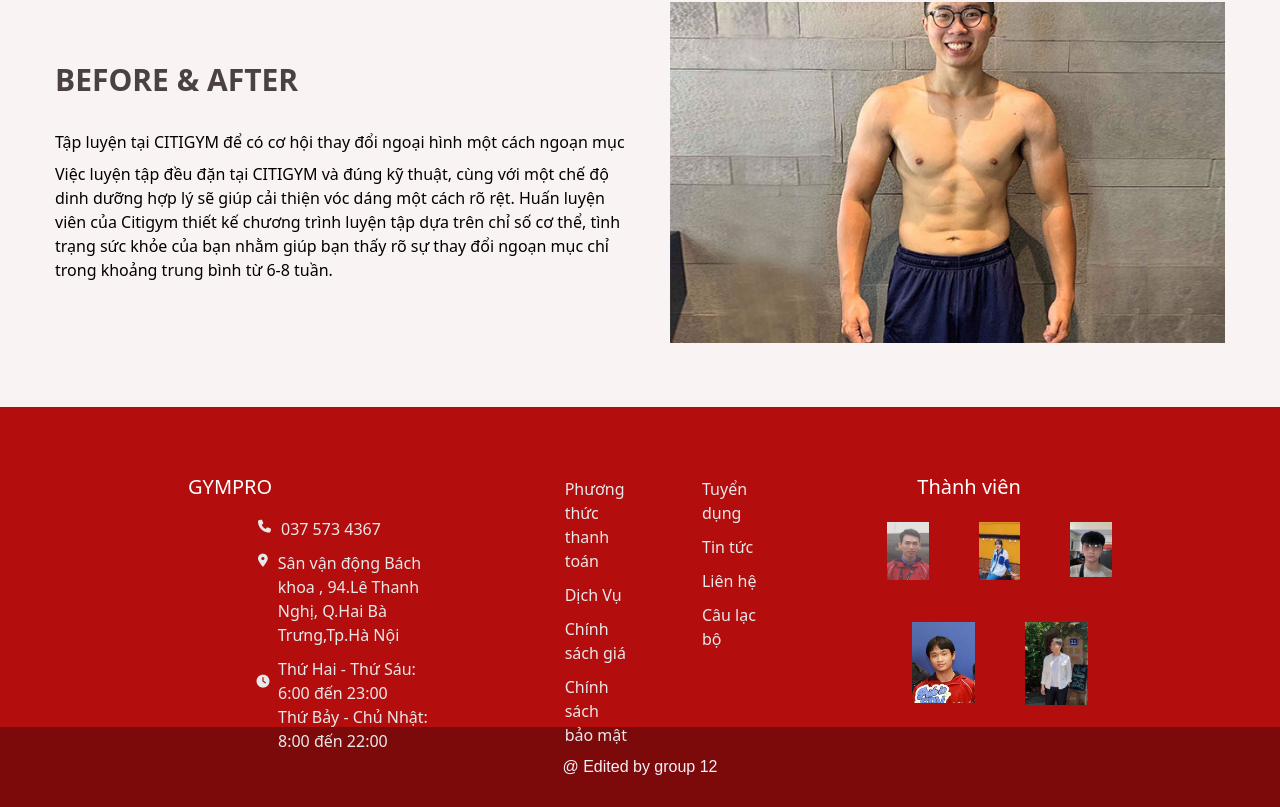
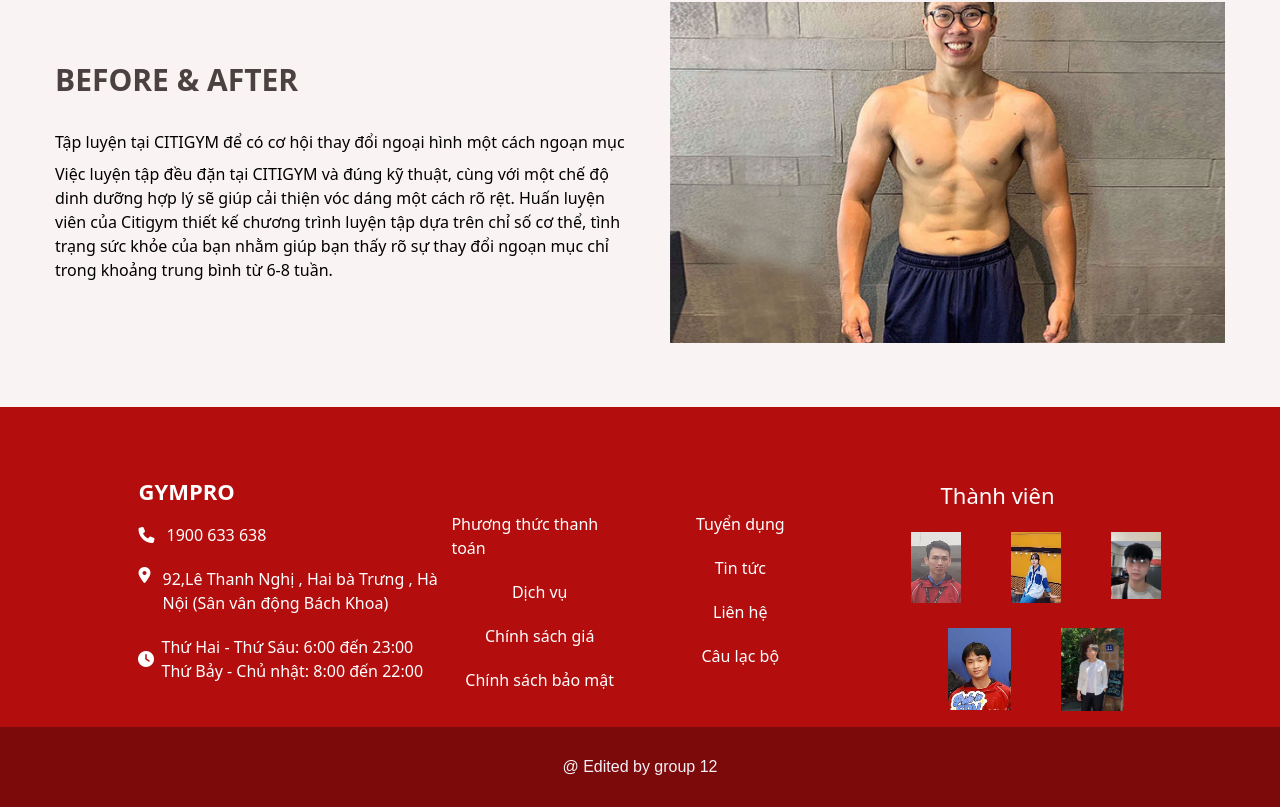
Before and after one commit to Hieudo213/Gym-FE, a React (Create React App) app: page / in a window 1280 px wide. Shown: the part 2108-2915 px from the top of the page. Built offline with nearby package versions, Linux system fonts and the light colour scheme.

Commit message:
Feature/datvu (#21)
* gym-8

* update

* updated

* GYM-17

* GYM-GYM17 MAIN

---------

Co-authored-by: DoHieu <102859516+Hieudo213@users.noreply.github.com>

```diff
--- a/src/layouts/Footer.jsx
+++ b/src/layouts/Footer.jsx
@@ -10,50 +10,42 @@ function Footer() {
   return (
     <>
       <div className="footer_body">
-        <div className="list">
-          <div className="col-lg-4">
-            <div className="text_logo">GYMPRO</div>
-            <div className="item1">
-              <i className="fa-solid fa-phone fix1"></i>
-              <span>037 573 4367</span>
+        <div class="w-[85%] mx-auto flex">
+          <div class="w-[30%]   h-full">
+            <div className="text_logo font-bold text-base">GYMPRO</div>
+            <div className="row mt-5">
+              <i class="fa-solid fa-phone mt-1"></i>
+              <span className="text-base ml-3">1900 633 638</span>
             </div>
-            <div className="item1">
-
-              <i className="fa-solid fa-location-dot fix1"></i>
-              <span>
-                Sân vận động Bách khoa , 94.Lê Thanh Nghị, Q.Hai Bà Trưng,Tp.Hà
-                Nội
-              </span>
+            <div className="row mt-5">
+              <i class="fa-solid fa-location-dot"></i>
+              <span className="text-base ml-3">92,Lê Thanh Nghị , Hai bà Trưng , Hà Nội (Sân vân động Bách Khoa)</span>
             </div>
-            <div className="item1">
-              <span className="icon_block">
-                <i className="fa-solid fa-clock fix1 "></i>
-              </span>
-
-              <span className="text2">
+            <div className="row mt-5 flex">
+              <div className="w-[5%] flex items-center justify-center mr-2">
+                <i class="fa-solid fa-clock"></i>
+              </div>
+              <div className="w-[90%]">
 
                 <p>Thứ Hai - Thứ Sáu: 6:00 đến 23:00 </p>
-                <p>Thứ Bảy - Chủ Nhật: 8:00 đến 22:00</p>
-              </span>
+                <p>Thứ Bảy - Chủ nhật: 8:00 đến 22:00 </p>
+              </div>
             </div>
           </div>
-
-          <div className="col-lg-4">
-            <div className="col-lg-6">
-              <div className="item1">Phương thức thanh toán </div>
-              <div className="item1">Dịch Vụ</div>
-              <div className="item1">Chính sách giá</div>
-              <div className="item1">Chính sách bảo mật</div>
-            </div>
-            <div className="col-lg-6">
-              <div className="item1">Tuyển dụng </div>
-              <div className="item1">Tin tức</div>
-              <div className="item1">Liên hệ </div>
-              <div className="item1">Câu lạc bộ</div>
-            </div>
+          <div class="w-[20%]  mt-5 p-3 mx-auto pt-2 h-full">
+            <div className="row  mt-5 justify-center">Phương thức thanh toán</div>
+            <div className="row  mt-5 justify-center">Dịch vụ</div>
+            <div className="row  mt-5 justify-center">Chính sách giá </div>
+            <div className="row  mt-5 justify-center">Chính sách bảo mật</div>
           </div>
 
-          <div className="col-lg-4">
+          <div class="w-[20%]  mt-5 mx-auto pt-2  h-full">
+            <div className="row  mt-5 justify-center"> Tuyển dụng </div>
+            <div className="row  mt-5 justify-center">Tin tức </div>
+            <div className="row  mt-5 justify-center">Liên hệ</div>
+            <div className="row  mt-5 justify-center">Câu lạc bộ</div>
+          </div>
+          <div class="w-[30%]   h-full">
 
             <div className="text_logo fix6">Thành viên </div>
 
@@ -113,6 +105,58 @@ function Footer() {
         </div>
 
       </div>
+      {/* <div className="col-lg-4">
+
+        <div className="text_logo fix6">Thành viên </div>
+
+        <div className="Designed">
+          <Link
+            to="https://www.facebook.com/profile.php?id=100082315533736"
+            className="item_desig"
+          >
+            <div className="image_item">
+              <img src={Dat} alt="" />
+            </div>
+          </Link>
+
+          <Link
+            to="https://www.facebook.com/lam.th1042"
+            className="item_desig"
+          >
+            <div className="image_item">
+              <img src={Lam} alt="" />
+            </div>
+          </Link>
+
+          <Link
+            to="https://www.facebook.com/hieudoo213"
+            className="item_desig"
+          >
+            <div className="image_item">
+              <img src={Hieu} alt="" />
+            </div>
+          </Link>
+        </div>
+
+        <div className="Designed">
+          <Link
+            to="https://www.facebook.com/pham.congdung.351"
+            className="item_desig "
+          >
+            <div className="image_item">
+              <img src={Dung} alt="" />
+            </div>
+          </Link>
+          <Link
+            to="https://www.facebook.com/profile.php?id=100014609829736"
+            className="item_desig"
+          >
+            <div className="image_item">
+              <img src={Tanh} className="fixa" alt="" />
+            </div>
+          </Link>
+        </div>
+      </div> */}
     </>
   );
 }
--- a/src/styles/Footer.css
+++ b/src/styles/Footer.css
@@ -12,7 +12,7 @@
 .footer_body {
   width: 100%;
   height: 20rem;
-  padding: 50px;
+  padding: 50px 50px 0;
   display: flex;
   justify-content: center;
   align-items: center;
@@ -42,8 +42,13 @@
 }
 
 .text_logo {
-  font-size: 20px;
+  font-size: 22px;
   margin: 15px 0;
+
+}
+
+.fix6 {
+  padding-left: 100px;
 }
 
 .fix6 {
@@ -91,10 +96,23 @@
 }
 
 .item1 {
-  margin: 10px;
-  padding-left: 50px;
+  margin: 5px 0;
+  padding-left: 5px;
   display: flex;
   color: rgb(233, 233, 233);
+}
+
+.mt2 {
+  margin-top: 2rem;
+}
+
+.text_rigth {
+  width: 200px;
+  justify-content: center;
+}
+
+.m1 {
+  margin: 1rem 0;
 }
 
 .fit2 {
@@ -133,7 +151,7 @@
   display: flex;
   align-items: center;
   justify-content: center;
-  margin-bottom: 10px;
+  margin-bottom: 6px;
   margin-left: 45px;
 }
 
```
